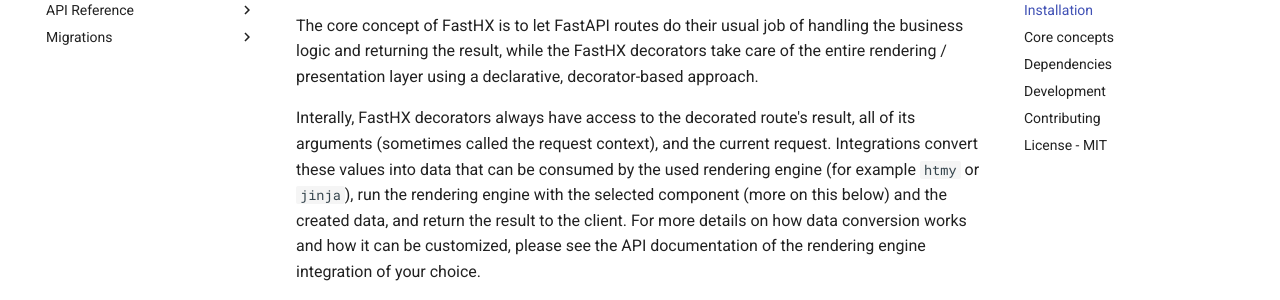
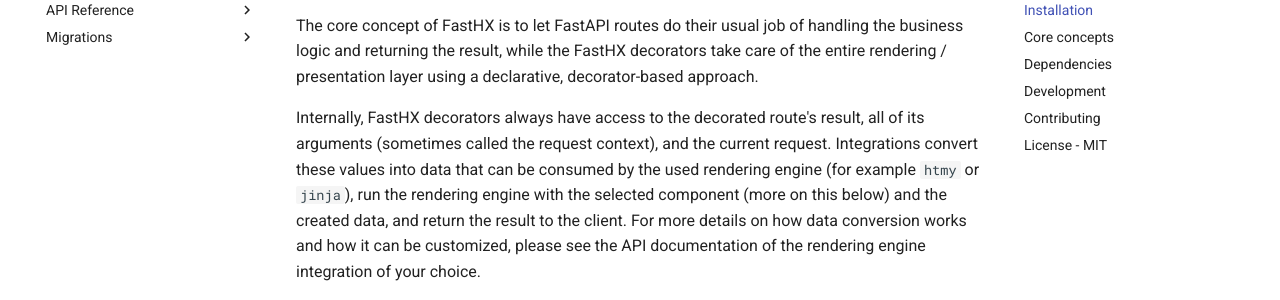
Before and after one commit to volfpeter/fasthx, an MkDocs documentation site: the page built from docs/index.md, in a window 1280 px wide and 900 px high, scrolled down 1160 px. Shown: the part 152-452 px from the top of the window. Built offline with MkDocs 1.6.1 and Material for MkDocs 9.7.7, drawn with Linux system fonts in a browser that asks for light colours; comment, search, counter and statistics services are not loaded.

Commit message:
chore: fixed typos, removed comments that are no longer needed

```diff
--- a/docs/index.md
+++ b/docs/index.md
@@ -43,7 +43,7 @@
 
 The core concept of FastHX is to let FastAPI routes do their usual job of handling the business logic and returning the result, while the FastHX decorators take care of the entire rendering / presentation layer using a declarative, decorator-based approach.
 
-Interally, FastHX decorators always have access to the decorated route's result, all of its arguments (sometimes called the request context), and the current request. Integrations convert these values into data that can be consumed by the used rendering engine (for example `htmy` or `jinja`), run the rendering engine with the selected component (more on this below) and the created data, and return the result to the client. For more details on how data conversion works and how it can be customized, please see the API documentation of the rendering engine integration of your choice.
+Internally, FastHX decorators always have access to the decorated route's result, all of its arguments (sometimes called the request context), and the current request. Integrations convert these values into data that can be consumed by the used rendering engine (for example `htmy` or `jinja`), run the rendering engine with the selected component (more on this below) and the created data, and return the result to the client. For more details on how data conversion works and how it can be customized, please see the API documentation of the rendering engine integration of your choice.
 
 The `ComponentSelector` abstraction makes it possible to declaratively specify and dynamically select the component that should be used to render the response to a given request. It is also possible to define an "error" `ComponentSelector` that is used if the decorated route raises an exception -- a typical use-case being error rendering for incorrect user input.
 
```
Also changed, not shown: README.md (+2 -2 lines), docs/examples/custom-templating.md (+1 -1 lines), 1 other file.
